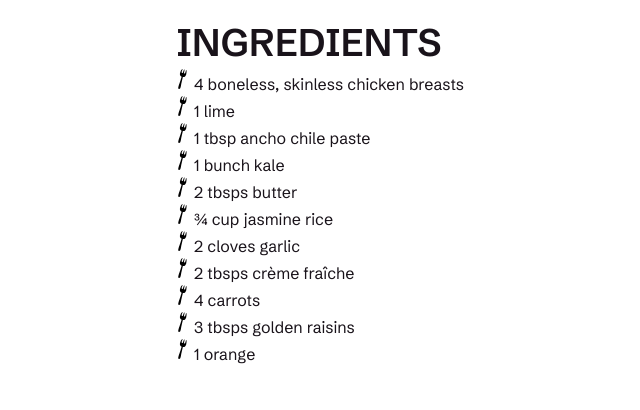
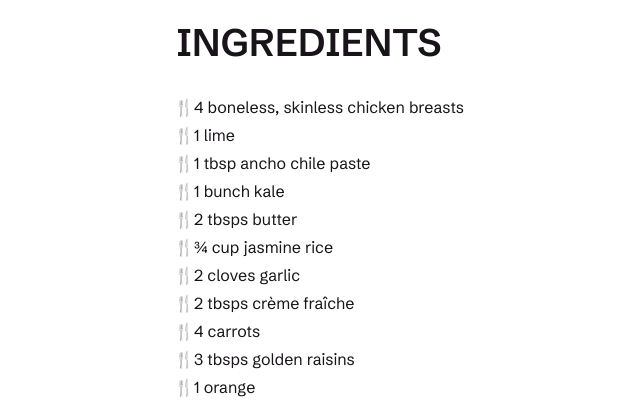
Before and after one commit to malnyrad/idm232-dkl67, a PHP site: page /recipe.php?id=1 in a window 1280 px wide. Shown: the part 1206-1616 px from the top of the page, without its empty margins (331-971 px from the left). Run offline with PHP 8.4, Linux system fonts and the light colour scheme; data comes from the database, SQL or seed files in the repository.

Commit message:
Update CSS

```diff
--- a/css/styles.css
+++ b/css/styles.css
@@ -110,8 +110,6 @@ a {
         display: flex;
         flex-direction: row;
         justify-content: center;
-        padding: 0.5rem;
-        padding-bottom: 2rem;
     }
 }
 
@@ -303,8 +301,18 @@ input[type=text] {
 }
 
 .recipe-stats p.description {
+    border-left: 5px solid var(--orange);
     font-style: italic;
+    padding-left: 1rem;
     width: 50%;
+}
+
+.recipe-stats p.description::before {
+    content: '\201C';
+}
+
+.recipe-stats p.description::after {
+    content: '\201D';
 }
 
 .recipe-ingredients, .recipe-steps {
@@ -324,8 +332,10 @@ input[type=text] {
     margin-bottom: 0.5rem;
 }
 
-ul {
-    list-style-image: url('../files/fork.svg');
+.recipe-ingredients ul {
+    line-height: 175%;
+    list-style-type: '🍴';
+    margin-top: 1.5rem;
 }
 
 .recipe-step {
@@ -360,7 +370,7 @@ p.step-number {
     font-weight: 600;
 }
 
-/**/
+/*home page*/
 
 .hero-block {
     align-items: center;
```
